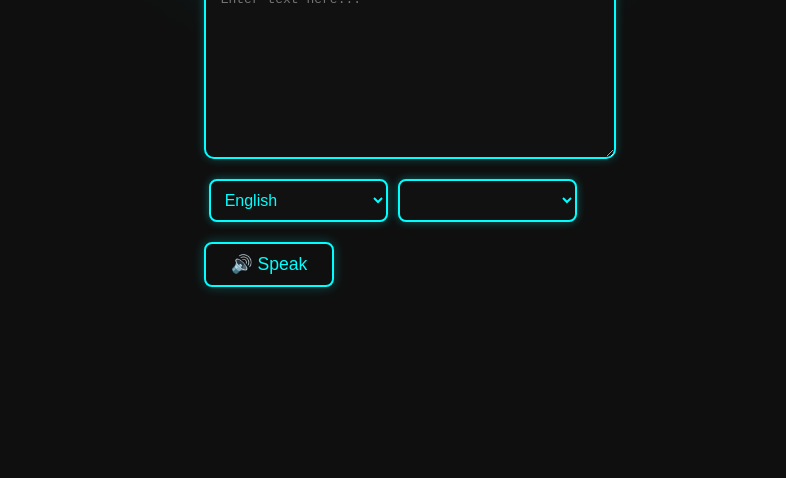
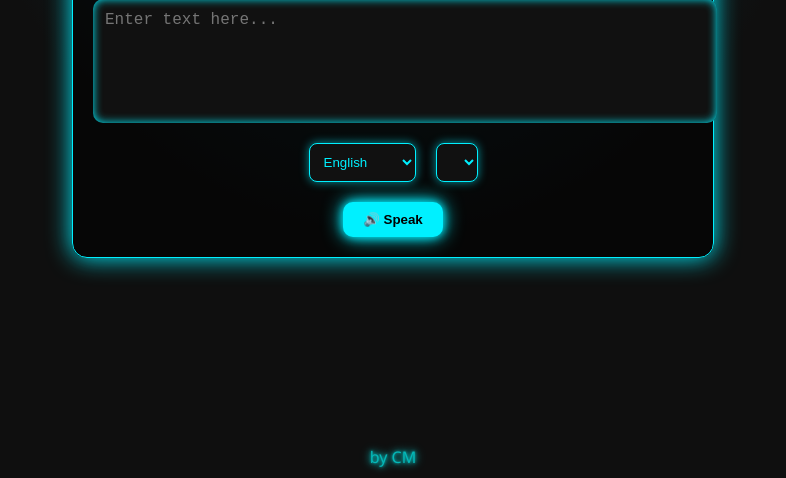
Before and after one commit to Chandramohan-us/Text-to-Audio-Converter, a plain HTML site: page index.html in a window 1280 px wide. Shown: the part 322-800 px from the top of the page, without its empty margins (247-1033 px from the left). Drawn offline with Linux system fonts and the light colour scheme.

Commit message:
Update style.css

```diff
--- a/style.css
+++ b/style.css
@@ -2,12 +2,13 @@ body {
   margin: 0;
   padding: 0;
   background: radial-gradient(
-    circle at top,
-    rgba(0, 255, 255, 0.2) 0%,
-    rgba(15, 15, 15, 1) 40%
+    ellipse at top,
+    rgba(0, 204, 255, 0.25) 0%,
+    #0f0f0f 50%
   );
   background-color: #0f0f0f;
   font-family: 'Segoe UI', sans-serif;
+  color: white;
   height: 100vh;
   display: flex;
   flex-direction: column;
@@ -16,83 +17,76 @@ body {
   overflow-x: hidden;
 }
 
-  margin: 0;
-  background: #0f0f0f;
-  font-family: 'Segoe UI', sans-serif;
-  height: 100vh;
-  display: flex;
-  justify-content: center;
-  align-items: center;
+.container {
+  text-align: center;
+  width: 90%;
+  max-width: 600px;
+  padding: 20px;
+  border: 1px solid #00f0ff;
+  border-radius: 15px;
+  box-shadow: 0 0 25px #00f0ff;
+  background: rgba(0, 0, 0, 0.6);
 }
 
-.container {
-  width: 90%;
-  max-width: 600px;
-  text-align: center;
-}
-
-.glow {
-  color: #0ff;
-  font-size: 2em;
-  margin-bottom: 20px;
-  text-shadow: 0 0 3px #0ff, 0 0 6px #0ff, 0 0 10px #0ff;
+h1.glow {
+  font-size: 2rem;
+  text-shadow: 0 0 5px #00f0ff, 0 0 10px #00f0ff;
+  margin-bottom: 15px;
 }
 
 textarea {
   width: 100%;
-  height: 150px;
-  padding: 15px;
+  height: 100px;
+  padding: 12px;
+  font-size: 16px;
+  border: none;
+  border-radius: 10px;
+  resize: none;
+  background-color: #111;
+  color: #00f0ff;
+  box-shadow: inset 0 0 10px #00f0ff;
+  margin-bottom: 10px;
+}
+
+select {
+  margin: 5px;
+  padding: 10px;
+  border-radius: 8px;
   background: #111;
-  color: #0ff;
-  border: 2px solid #0ff;
-  border-radius: 10px;
-  font-size: 1em;
-  box-shadow: 0 0 10px #0ff4;
-  outline: none;
+  color: #00f0ff;
+  border: 1px solid #00f0ff;
+  box-shadow: 0 0 10px rgba(0, 240, 255, 0.6);
 }
 
 .row {
   display: flex;
-  justify-content: space-between;
-  margin-top: 15px;
-}
-
-select {
-  flex: 1;
-  margin: 0 5px;
-  padding: 10px;
-  background: #111;
-  color: #0ff;
-  border: 2px solid #0ff;
-  border-radius: 8px;
-  font-size: 1em;
-  box-shadow: 0 0 8px #0ff5;
+  justify-content: center;
+  flex-wrap: wrap;
+  gap: 10px;
 }
 
 .neon-button {
-  margin-top: 20px;
-  padding: 10px 25px;
-  font-size: 1.1em;
-  color: #0ff;
-  background: transparent;
-  border: 2px solid #0ff;
-  border-radius: 8px;
+  padding: 10px 20px;
+  margin-top: 15px;
+  border: none;
+  border-radius: 10px;
+  background: #00f0ff;
+  color: black;
+  font-weight: bold;
   cursor: pointer;
+  box-shadow: 0 0 10px #00f0ff, 0 0 20px #00f0ff;
+  transition: all 0.2s ease-in-out;
   text-decoration: none;
   display: inline-block;
-  transition: 0.3s;
-  box-shadow: 0 0 12px #0ff4;
 }
 
 .neon-button:hover {
-  background-color: #0ff;
-  color: #000;
-  box-shadow: 0 0 25px #0ff, inset 0 0 10px #000;
+  background: #0ff;
+  box-shadow: 0 0 20px #00f0ff, 0 0 30px #00f0ff;
+  transform: scale(1.05);
 }
 
-.hidden {
-  display: none;
-  .footer {
+.footer {
   position: fixed;
   bottom: 10px;
   width: 100%;
@@ -103,4 +97,6 @@ select {
   opacity: 0.7;
 }
 
+.hidden {
+  display: none;
 }
```
